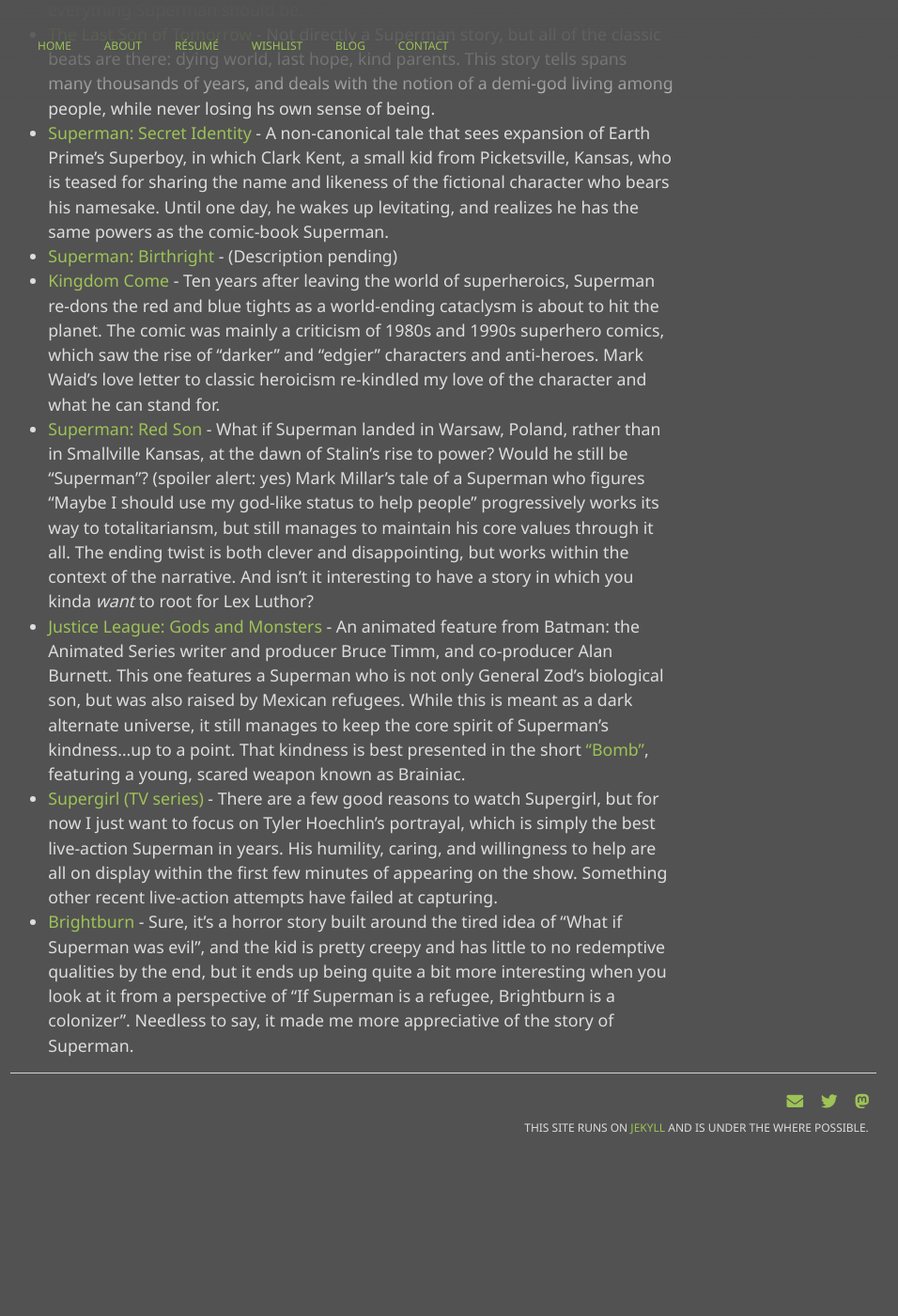
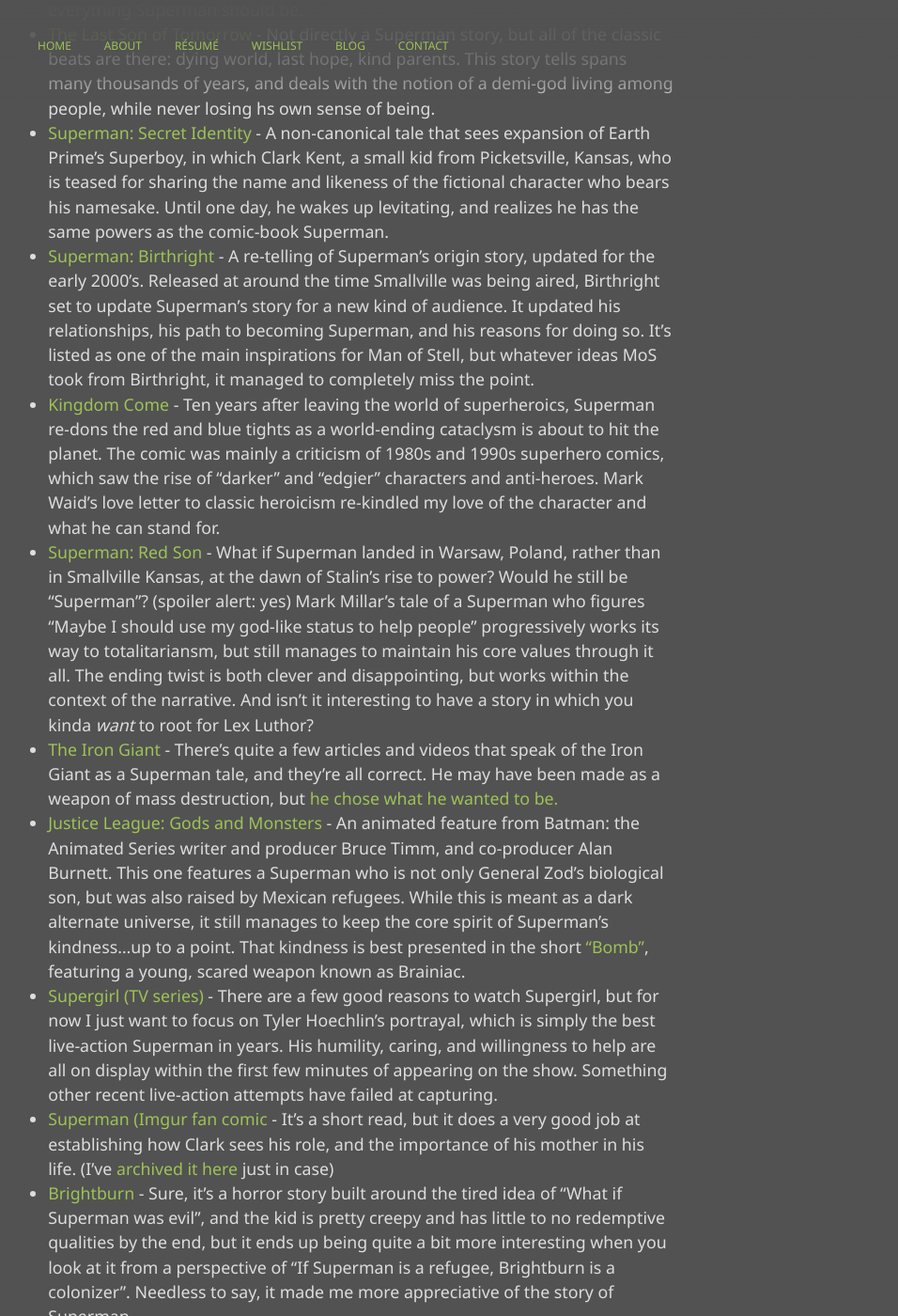
Before and after one commit to mstfacmly/mstfacmly.github.io, a Jekyll site: the page built from superman.md, in a window 1280 px wide and 1400 px high, scrolled down 502 px. Shown: the whole window at 94% size, without its empty margins (168-1124 px from the left). Built offline with Jekyll 4.4.1, drawn with Linux system fonts in a browser that asks for light colours; nearby versions of some CDN libraries; a script that is not in the unit is left out; our own code applies the rules of GitHub Pages for plain Markdown files; before the commit the page ends 1772 px from its top, so only the background shows below that.

Commit message:
updated superman section, added /img folder

```diff
--- a/superman.md
+++ b/superman.md
@@ -7,11 +7,13 @@
 * [All-Star Superman](https://www.dccomics.com/graphic-novels/all-star-superman) - Grant Morrison and Frank Quitely tell a tale of Superman's last year after having been poisoned by direct exposition to the sun's radiation at close range. This is the 12 works of Hercules, if Hercules was an alien analogue of Moses, and a love letter to Superman's history, as well as a show of the superhero as the modern myth. It's strange, heroic, and inspiring. Basically everything Superman should be.
 * [The Last Son of Tomorrow](http://www.tor.com/stories/2009/05/last-son-of-tomorrow) - Not directly a Superman story, but all of the classic beats are there: dying world, last hope, kind parents. This story tells spans many thousands of years, and deals with the notion of a demi-god living among people, while never losing hs own sense of being.
 * [Superman: Secret Identity](https://www.dccomics.com/graphic-novels/superman-secret-identity-2004/superman-secret-identity) - A non-canonical tale that sees expansion of Earth Prime's Superboy, in which Clark Kent, a small kid from Picketsville, Kansas, who is teased for sharing the name and likeness of the fictional character who bears his namesake. Until one day, he wakes up levitating, and realizes he has the same powers as the comic-book Superman.
-* [Superman: Birthright](https://www.dccomics.com/graphic-novels/superman-birthright-2003/superman-birthright) - (Description pending)
+* [Superman: Birthright](https://www.dccomics.com/graphic-novels/superman-birthright-2003/superman-birthright) - A re-telling of Superman's origin story, updated for the early 2000's. Released at around the time Smallville was being aired, Birthright set to update Superman's story for a new kind of audience. It updated his relationships, his path to becoming Superman, and his reasons for doing so. It's listed as one of the main inspirations for Man of Stell, but whatever ideas MoS took from Birthright, it managed to completely miss the point.
 * [Kingdom Come](https://www.dccomics.com/graphic-novels/kingdom-come-1996/kingdom-come-new-edition) - Ten years after leaving the world of superheroics, Superman re-dons the red and blue tights as a world-ending cataclysm is about to hit the planet. The comic was mainly a criticism of 1980s and 1990s superhero comics, which saw the rise of "darker" and "edgier" characters and anti-heroes. Mark Waid's love letter to classic heroicism re-kindled my love of the character and what he can stand for.
 * [Superman: Red Son](https://www.dccomics.com/graphic-novels/superman-red-son) - What if Superman landed in Warsaw, Poland, rather than in Smallville Kansas, at the dawn of Stalin's rise to power? Would he still be "Superman"? (spoiler alert: yes) Mark Millar's tale of a Superman who figures "Maybe I should use my god-like status to help people" progressively works its way to totalitariansm, but still manages to maintain his core values through it all. The ending twist is both clever and disappointing, but works within the context of the narrative. And isn't it interesting to have a story in which you kinda *want* to root for Lex Luthor?
+* [The Iron Giant](https://www.imdb.com/title/tt0129167/) - There's quite a few articles and videos that speak of the Iron Giant as a Superman tale, and they're all correct. He may have been made as a weapon of mass destruction, but [he chose what he wanted to be.](https://www.thatmomentin.com/the-iron-giant-superman/)
 * [Justice League: Gods and Monsters](https://www.dccomics.com/movies/justice-league-gods-and-monsters-2015) - An animated feature from Batman: the Animated Series writer and producer Bruce Timm, and co-producer Alan Burnett. This one features a Superman who is not only General Zod's biological son, but was also raised by Mexican refugees. While this is meant as a dark alternate universe, it still manages to keep the core spirit of Superman's kindness...up to a point. That kindness is best presented in the short ["Bomb"](https://www.youtube.com/watch?v=HYSxN4ezhO4), featuring a young, scared weapon known as Brainiac.
 * [Supergirl (TV series)](http://www.cwtv.com/shows/Supergirl) - There are a few good reasons to watch Supergirl, but for now I just want to focus on Tyler Hoechlin's portrayal, which is simply the best live-action Superman in years. His humility, caring, and willingness to help are all on display within the first few minutes of appearing on the show. Something other recent live-action attempts have failed at capturing.
+* [Superman (Imgur fan comic](https://imgur.com/gallery/n1qc1rC) - It's a short read, but it does a very good job at establishing how Clark sees his role, and the importance of his mother in his life. (I've [archived it here](/img/Superman_fan_comic_Imgur.jpg) just in case)
 * [Brightburn](https://www.imdb.com/title/tt7752126/) - Sure, it's a horror story built around the tired idea of "What if Superman was evil", and the kid is pretty creepy and has little to no redemptive qualities by the end, but it ends up being quite a bit more interesting when you look at it from a perspective of "If Superman is a refugee, Brightburn is a colonizer". Needless to say, it made me more appreciative of the story of Superman.
 
 {% comment %}
```
Also changed, not shown: 1 other file.
